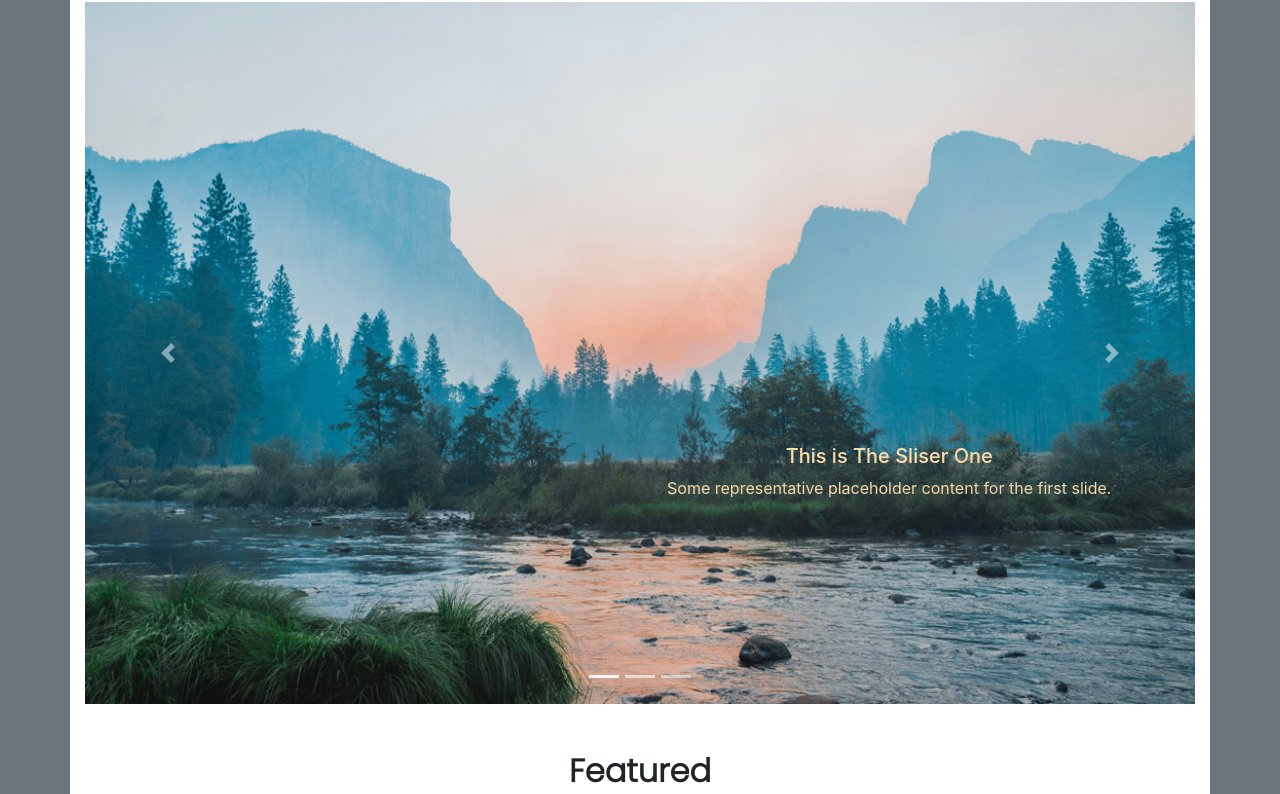
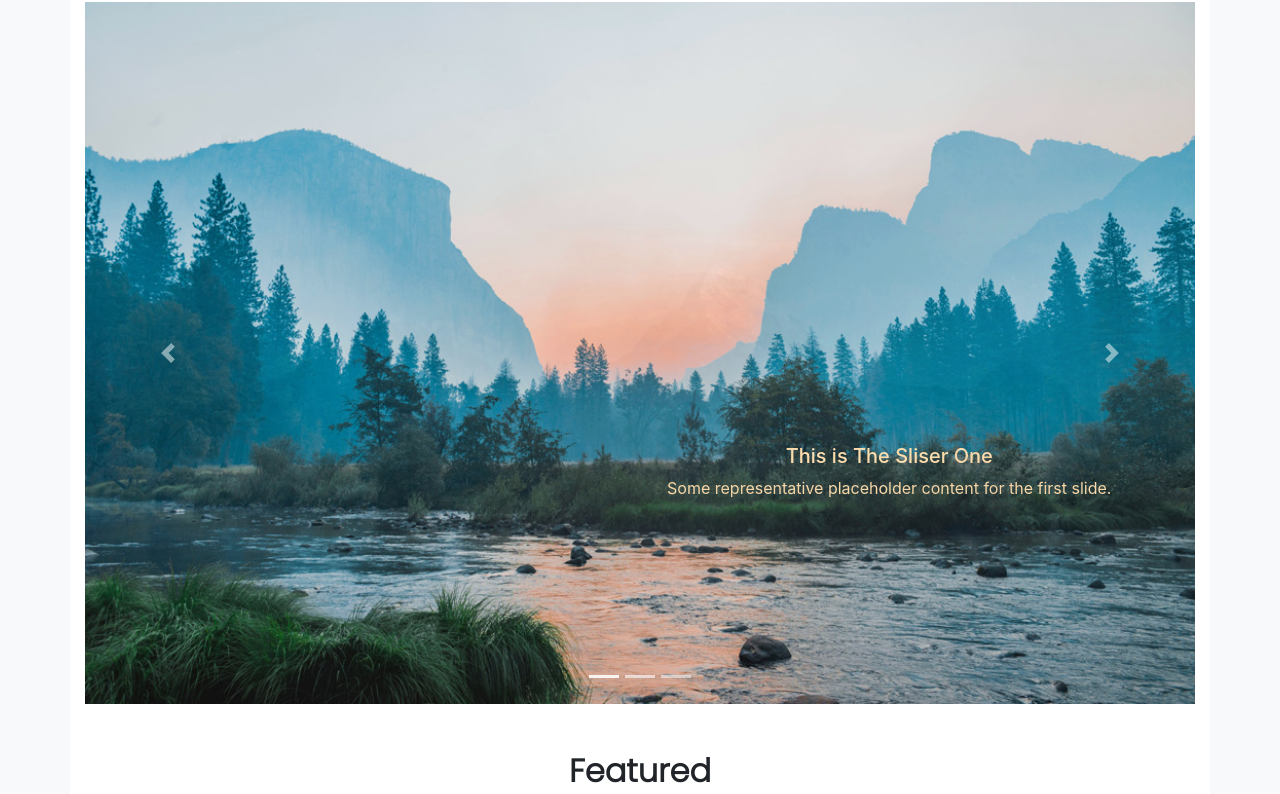
Before and after one commit to r1d3rzz/webiste, a plain HTML site: page index.html in a window 1280 px wide. Shown: the part 54-848 px from the top of the page. Drawn offline with nearby package versions, Linux system fonts and the light colour scheme.

Commit message:
change body color

```diff
--- a/index.html
+++ b/index.html
@@ -10,7 +10,7 @@
     <title>Website</title>
 </head>
 
-<body class="bg-secondary">
+<body class="bg-light">
 
 
     <div class="container">
```
